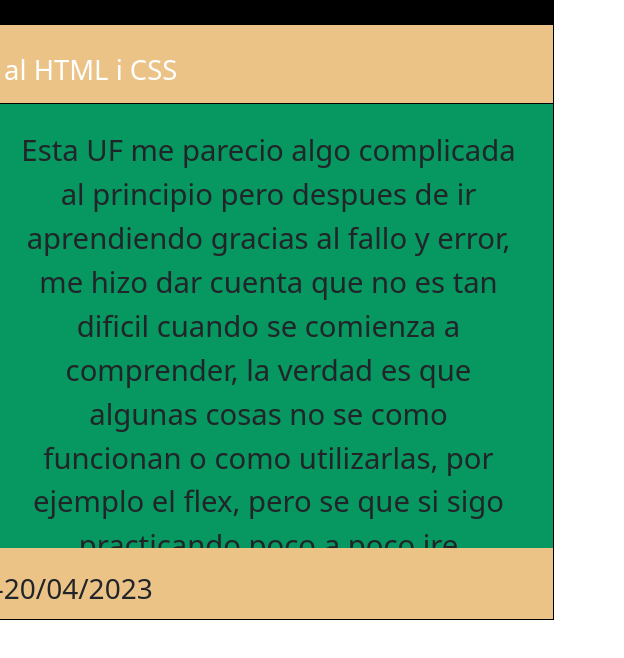
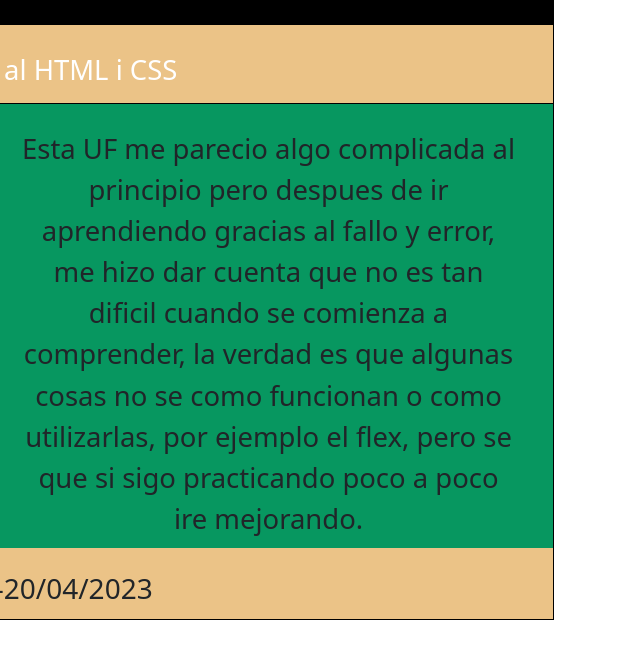
Before and after one commit to CarlosVargasGarzon/Examen_M8_UF5, a plain HTML site: page index.html in a window 1280 px wide. Shown: the full height of the page, 656-1280 px from the left. Drawn offline with nearby package versions, Linux system fonts and the light colour scheme.

Commit message:
terminado

```diff
--- a/css/main.css
+++ b/css/main.css
@@ -53,5 +53,5 @@
 }
 .reflexion{
     margin: 1.5ch;
-    font-size: 3.2ch;
+    font-size: 3ch;
 }
```
